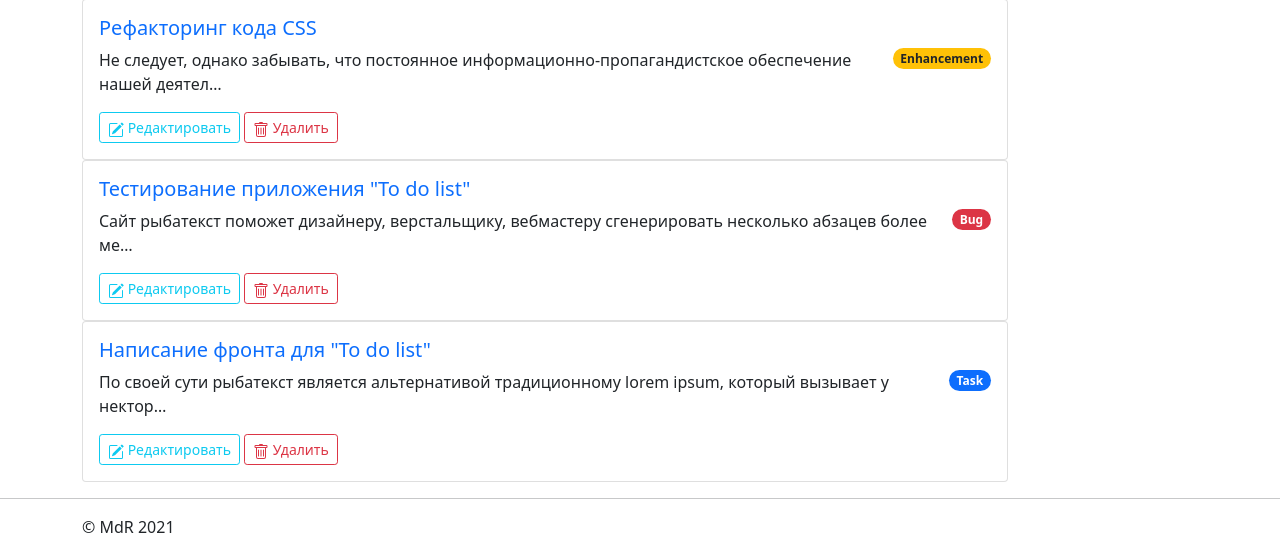
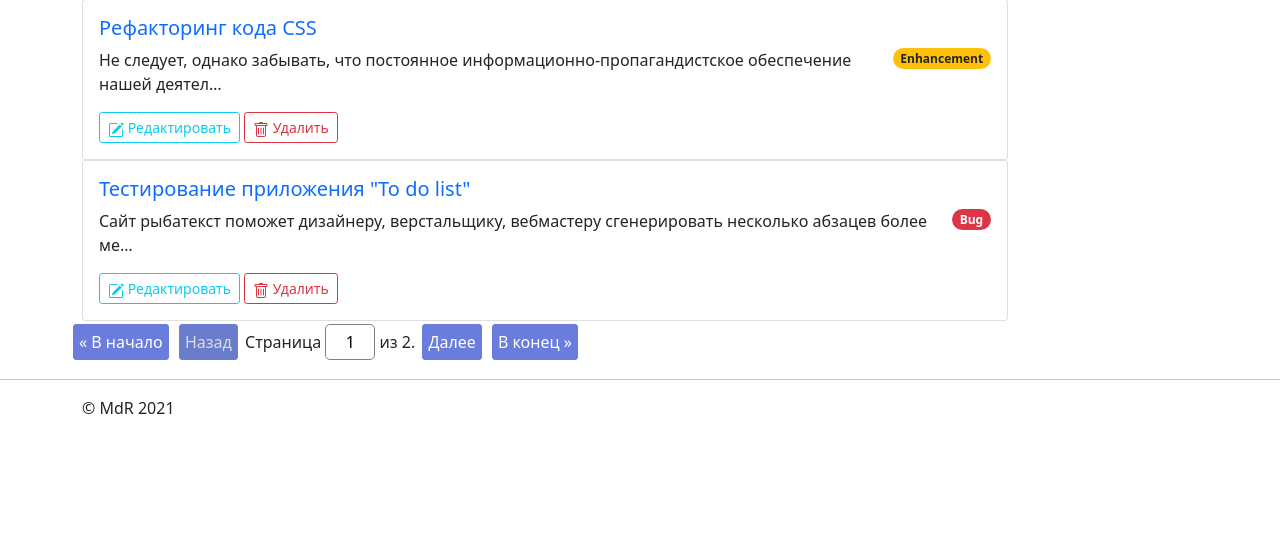
Before and after one commit to mtashtanovski/issue_tracker, a Django app: page / in a window 1280 px wide. Shown: the part 1319-1874 px from the top of the page. After the commit the page ends 1733 px from the top, so only its background shows below. Run offline with Django 4.2, Linux system fonts and the light colour scheme; data comes from the database, SQL or seed files in the repository.

Commit message:
Homework 53. 1. Main page realised using ListView. 2. Made pagination for 10 issues per page. 3. Added style for pagination controllers.

```diff
--- a/source/webapp/static/css/style.css
+++ b/source/webapp/static/css/style.css
@@ -9,3 +9,45 @@
 .partials-input select {
     width: 221px;
 }
+
+.pagination {
+    text-align: center;
+}
+
+.pagination a, .pagination .page-disabled {
+    display: inline-block;
+    border: solid 1px #6a7ddd;
+    border-radius: 3px;
+    padding: 5px;
+    margin: 3px;
+}
+
+.pagination a {
+    background: #6a7ddd;
+    color: white;
+    text-decoration: none;
+}
+
+.pagination a:hover {
+    background: #6a7dff;
+    text-decoration: underline;
+}
+
+.pagination .page-disabled {
+    background: #6a7dcc;
+    color: #dddddd
+}
+
+.pagination .current-page {
+    display: inline-block;
+}
+
+
+.pagination .current-page input {
+    width: 50px;
+    padding: 5px 7px;
+    font-size: inherit;
+    border-radius: 5px;
+    text-align: center;
+    border: solid 1px gray;
+}
--- a/source/webapp/templates/index.html
+++ b/source/webapp/templates/index.html
@@ -55,6 +55,10 @@
                     </div>
                 </div>
             {% endfor %}
+
+            {% if is_paginated %}
+                {% include 'partials/pagination.html' %}
+            {% endif %}
         </div>
     </div>
 {% endblock %}
--- /dev/null
+++ b/source/webapp/templates/partials/pagination.html
@@ -0,0 +1,24 @@
+<div class="pagination">
+    <span class="step-links">
+        <a href="?page=1">&laquo; В начало</a>
+        {% if page_obj.has_previous %}
+            <a href="?page={{ page_obj.previous_page_number }}">Назад</a>
+        {% else %}
+            <span class="page-disabled">Назад</span>
+        {% endif %}
+
+        <form class="current-page" method="get">
+            <label for="page">
+                Страница <input type="text" name="page" id="page" value="{{ page_obj.number }}">
+                из {{ page_obj.paginator.num_pages }}.
+            </label>
+        </form>
+
+        {% if page_obj.has_next %}
+            <a href="?page={{ page_obj.next_page_number }}">Далее</a>
+        {% else %}
+            <span class="page-disabled">Далее</span>
+        {% endif %}
+        <a href="?page={{ page_obj.paginator.num_pages }}">В конец &raquo;</a>
+    </span>
+</div>
--- a/source/webapp/views.py
+++ b/source/webapp/views.py
@@ -1,7 +1,7 @@
 from django.shortcuts import render, get_object_or_404, redirect
 from django.urls import reverse
 from django.views import View
-from django.views.generic import TemplateView, FormView
+from django.views.generic import TemplateView, FormView, ListView
 
 # Create your views here.
 from webapp.base import FormView as CustomFormView
@@ -9,10 +9,26 @@
 from webapp.models import IssueModel
 
 
-class IndexView(View):
-    def get(self, request, *args, **kwargs):
-        issues = IssueModel.objects.order_by('-updated_at')
-        return render(request, 'index.html', {'issues': issues})
+# class IndexView(View):
+#     def get(self, request, *args, **kwargs):
+#         issues = IssueModel.objects.order_by('-updated_at')
+#         return render(request, 'index.html', {'issues': issues})
+
+class IndexView(ListView):
+    model = IssueModel
+    context_object_name = 'issues'
+    template_name = 'index.html'
+    paginate_by = 10
+    paginate_orphans = 0
+
+    def get_queryset(self):
+        queryset = super().get_queryset()
+        return queryset.order_by('-updated_at')
+
+    def get_context_data(self, *, object_list=None, **kwargs):
+        context = super().get_context_data(object_list=object_list, **kwargs)
+        return context
+
 
 
 class IssueCreate(CustomFormView):
```
